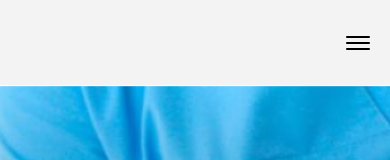
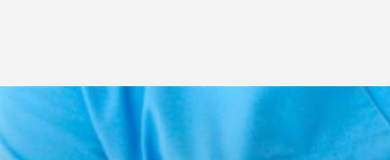
Before and after one commit to tomaslami/update-genesis, a Next.js app: page / in a window 390 px wide. Shown: the top 160 px of the page. Built offline with nearby package versions, Linux system fonts and the light colour scheme.

Commit message:
header out in mobile

```diff
--- a/src/components/Header.tsx
+++ b/src/components/Header.tsx
@@ -7,7 +7,7 @@ import NavBarMobile from './tools/NavBarMobile'
 const Header = () => {
   return (
     <header className='w-full h-[85px] bg-[#f3f3f3]'>
-      <nav className='w-full h-full flex justify-center items-center'>
+      <nav className='w-full h-full hidden lg:flex justify-center items-center'>
         <div className='w-2/5 h-full justify-start items-center hidden md:flex'>
           <img src="GNS-2.webp" alt="Génesis_Logo" className='w-[200px] h-[45px]' />
         </div>
```
